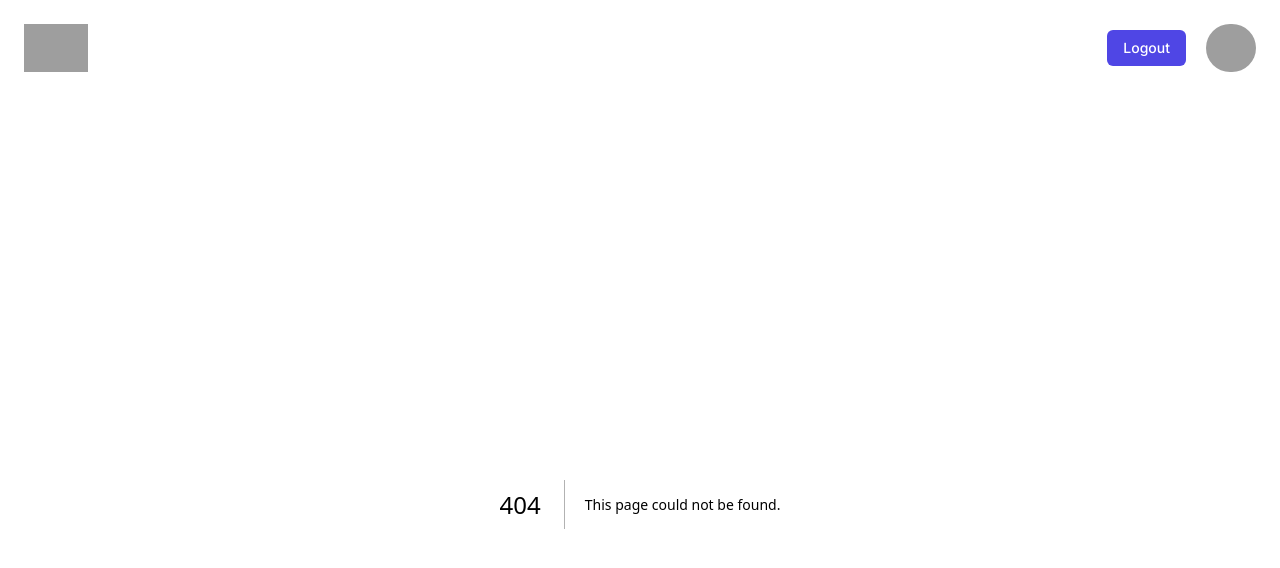
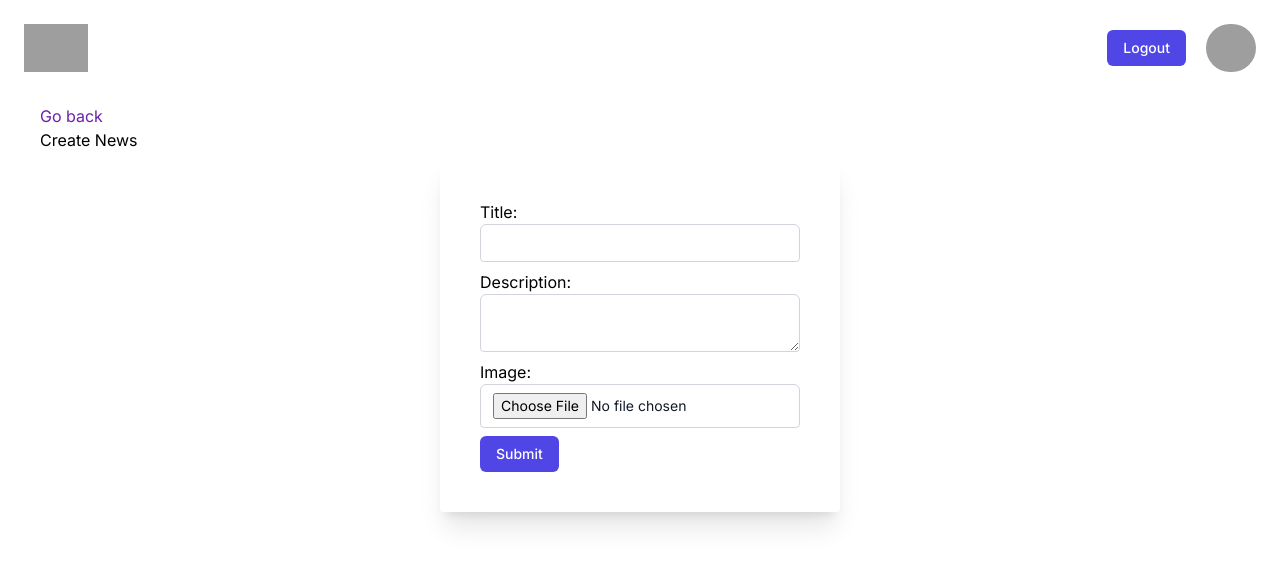
Before and after one commit to mnosov622/loyalty_frontend, a Next.js app: page /news/create in a window 1280 px wide. Before the commit this address had no page. Shown: the top 568 px of the page. Built offline with nearby package versions, Linux system fonts and the light colour scheme; sample sign-in values are in the browser's storage; grey boxes are pictures that could not be loaded.

Commit message:
news added

```diff
--- /dev/null
+++ b/app/news/create/page.tsx
@@ -0,0 +1,20 @@
+import React, { FormEvent, useRef } from "react";
+import { NextPage } from "next";
+import Button from "@/components/Button/Button";
+import NewsForm from "@/components/CreateNewsForm/NewsForm";
+import Link from "next/link";
+
+const CreateNewsPage: NextPage = () => {
+  return (
+    <>
+      <Link href="/" className="text-underline text-purple-800">
+        {" "}
+        Go back
+      </Link>
+      <h1>Create News</h1>
+      <NewsForm />
+    </>
+  );
+};
+
+export default CreateNewsPage;
--- a/app/page.tsx
+++ b/app/page.tsx
@@ -1,4 +1,6 @@
-import React from 'react';
+import Button from "@/components/Button/Button";
+import Link from "next/link";
+import React from "react";
 
 const HomePage = async () => {
   return (
@@ -9,14 +11,10 @@ const HomePage = async () => {
             Welcome to our Loyalty App
           </h2>
         </div>
-				<div className="flex flex-col items-center">
-					<p className="text-center text-gray-600">
-						Earn points for every purchase and get exclusive rewards!
-					</p>
-					<button className="mt-6 group relative w-full flex justify-center py-2 px-4 border border-transparent text-sm font-medium rounded-md text-white bg-indigo-600 hover:bg-indigo-700 focus:outline-none focus:ring-2 focus:ring-offset-2 focus:ring-indigo-500">
-						Start earning points
-					</button>
-				</div>
+
+        <Link href="/news/create" className="flex justify-center">
+          <Button>Create News</Button>
+        </Link>
       </div>
     </div>
   );
--- /dev/null
+++ b/components/CreateNewsForm/NewsForm.tsx
@@ -0,0 +1,54 @@
+"use client";
+import React, { FormEvent, useRef, useState } from "react";
+import Button from "../Button/Button";
+import Input from "../Input/Input";
+
+const NewsForm = () => {
+  const [title, setTitle] = useState<string>("");
+  const [description, setDescription] = useState<string>("");
+  const [image, setImage] = useState<File | null>();
+
+  const handleSubmit = (event: FormEvent) => {
+    event.preventDefault();
+  };
+
+  return (
+    <div className="flex mt-2 justify-center">
+      <form onSubmit={handleSubmit} className="p-10 bg-white rounded shadow-xl w-1/3">
+        <label className="block mb-2">
+          Title:
+          <Input
+            inputProps={{
+              name: "title",
+              required: true,
+            }}
+            onChange={(event) => setTitle(event.target.value)}
+          />
+        </label>
+        <label className="block mb-2">
+          Description:
+          <textarea
+            name="description"
+            required
+            className="appearance-none rounded relative block w-full px-3 py-2 border border-gray-300 placeholder-gray-500 text-gray-900 rounded-t-md focus:outline-none focus:ring-indigo-500 focus:border-indigo-500 focus:z-10 sm:text-sm"
+            onChange={(event) => setDescription(event.target.value)}
+          />
+        </label>
+        <label className="block mb-2">
+          Image:
+          <Input
+            inputProps={{
+              type: "file",
+              name: "image",
+              required: true,
+            }}
+            onChange={(event) => setImage(event.target.files ? event.target.files[0] : null)}
+          />
+        </label>
+        <Button>Submit</Button>
+      </form>
+    </div>
+  );
+};
+
+export default NewsForm;
--- a/package.json
+++ b/package.json
@@ -14,6 +14,7 @@
     "next": "14.0.1",
     "next-auth": "^4.24.4",
     "next-session": "^4.0.5",
+    "node": "^18.14.0",
     "nookies": "^2.5.2",
     "react": "^18",
     "react-dom": "^18"
```
Also changed, not shown: 1 other file (tests, documents, lock files or other folders). Lines whose indentation alone changed are shown as unchanged.
